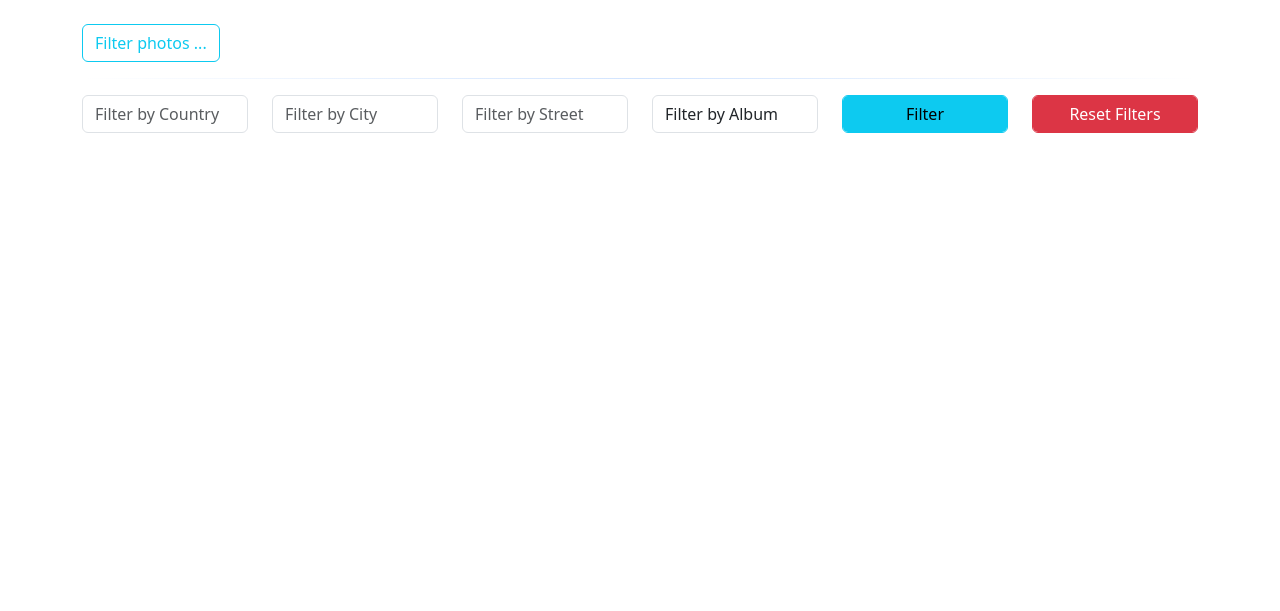
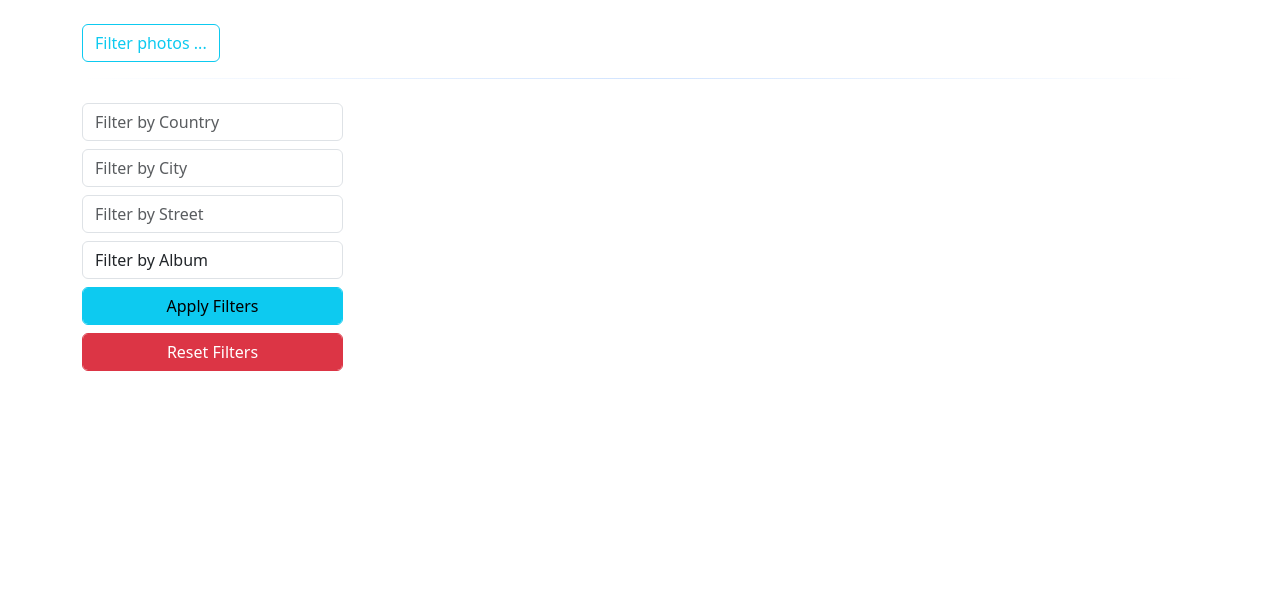
Before and after one commit to tiberiu-dascal/GALLERY, a Django app: page /photos in a window 1280 px wide, after a click on "Filter photos ...". Shown: the part 56-667 px from the top of the page. Run offline with Django 4.2, Linux system fonts and the light colour scheme; the visitor is signed in with stand-in values (Sample User, id 1); data that the repository does not hold is empty; some libraries are stand-ins or nearby versions.

Commit message:
Fixed filters issue in photos view

```diff
--- a/templates/photos.html
+++ b/templates/photos.html
@@ -2,9 +2,6 @@
 {% load static %}
 {% block title %}Home :: Photo Gallery{% endblock %}
 {% block content %}
-    <form action="" method="POST">
-        {% csrf_token %}
-        {{ filter_data }}
     <button class="btn btn-outline-info"
             type="button"
             data-bs-toggle="collapse"
@@ -12,8 +9,11 @@
             aria-expanded="false"
             aria-controls="filters">Filter photos ...</button>
     <hr>
-        <div class="row collapse" id="filters">
-            <div class="col">
+    <div class="row">
+        <div class="col-lg-3 col-md-6 col-sm-12 collapse" id="filters">
+            <form action="" method="POST" autocomplete="off">
+                {% csrf_token %}
+                <div class="mt-2">
                     <input class="form-control"
                            name="country"
                            list="country"
@@ -23,7 +23,7 @@
                         {% for c in countries %}<option value="{{ c.country }}">{{ c.country }}</option>{% endfor %}
                     </datalist>
                 </div>
-            <div class="col">
+                <div class="mt-2">
                     <input class="form-control"
                            name="city"
                            list="city"
@@ -33,7 +33,7 @@
                         {% for c in cities %}<option value="{{ c.city }}">{{ c.city }}</option>{% endfor %}
                     </datalist>
                 </div>
-            <div class="col">
+                <div class="mt-2">
                     <input class="form-control"
                            name="street"
                            list="street"
@@ -43,7 +43,7 @@
                         {% for s in streets %}<option value="{{ s.street }}">{{ s.street }}</option>{% endfor %}
                     </datalist>
                 </div>
-            <div class="col">
+                <div class="mt-2">
                     <select class="form-control"
                             name="album"
                             list="album"
@@ -52,14 +52,15 @@
                         {% for k,v in albums.items %}<option value="{{ k }}">{{ v }}</option>{% endfor %}
                     </select>
                 </div>
-            <div class="col">
-                <input type="submit" class="form-control btn btn-info" value="Filter">
+                <div class="mt-2">
+                    <input type="submit" class="form-control btn btn-info" value="Apply Filters">
                 </div>
-            <div class="col">
-                <button href="{% url 'photos' %}" class="form-control btn btn-danger">Reset Filters</button>
+                <div class="mt-2">
+                    <a href="{% url 'photos' %}" class="form-control btn btn-danger">Reset Filters</a>
                 </div>
             </div>
         </form>
+    </div>
     <div class="row">
         {% for photo in photos %}
             <div class="col-lg-3 col-md-6 col-sm-12 mt-4">
```
Lines whose indentation alone changed are shown as unchanged.
